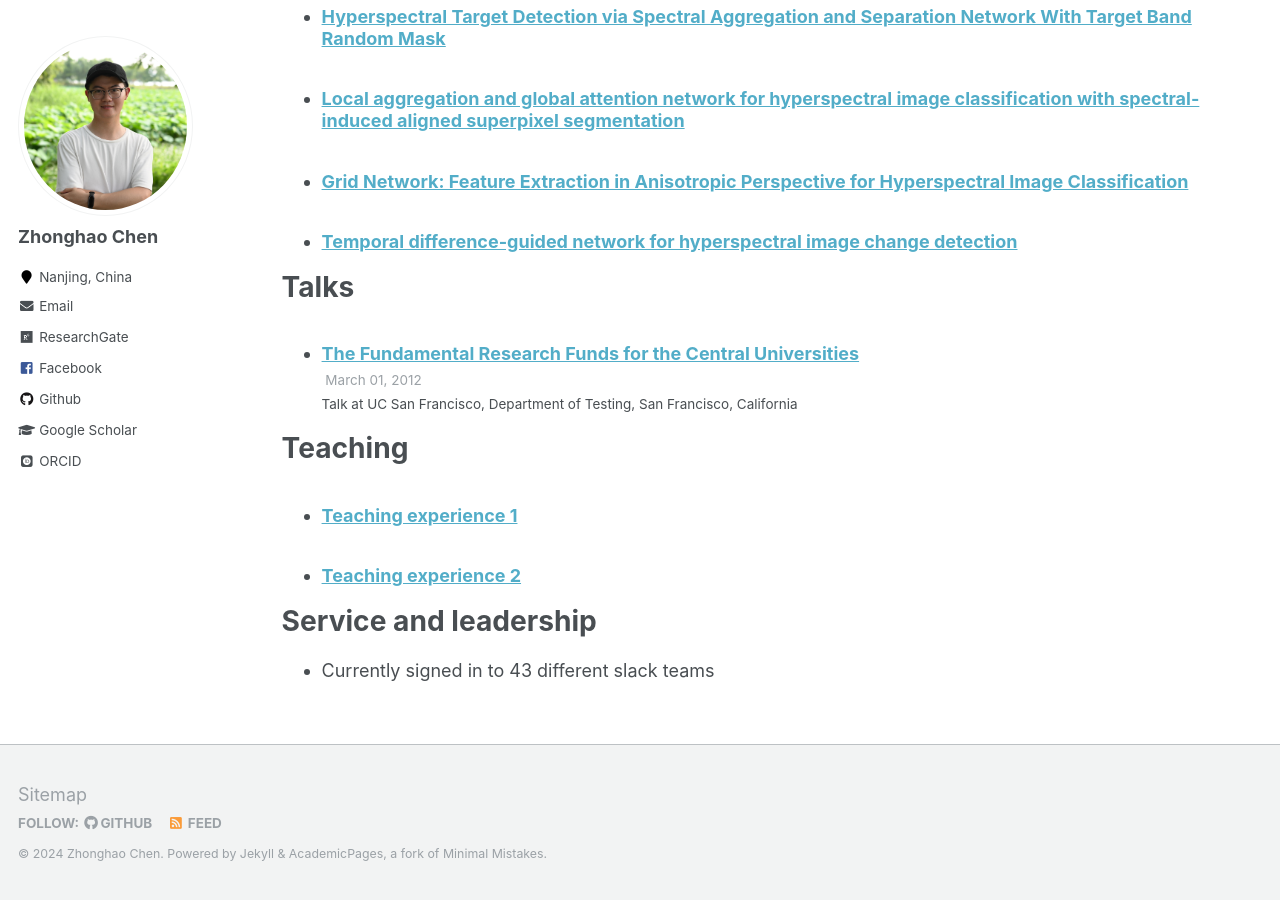
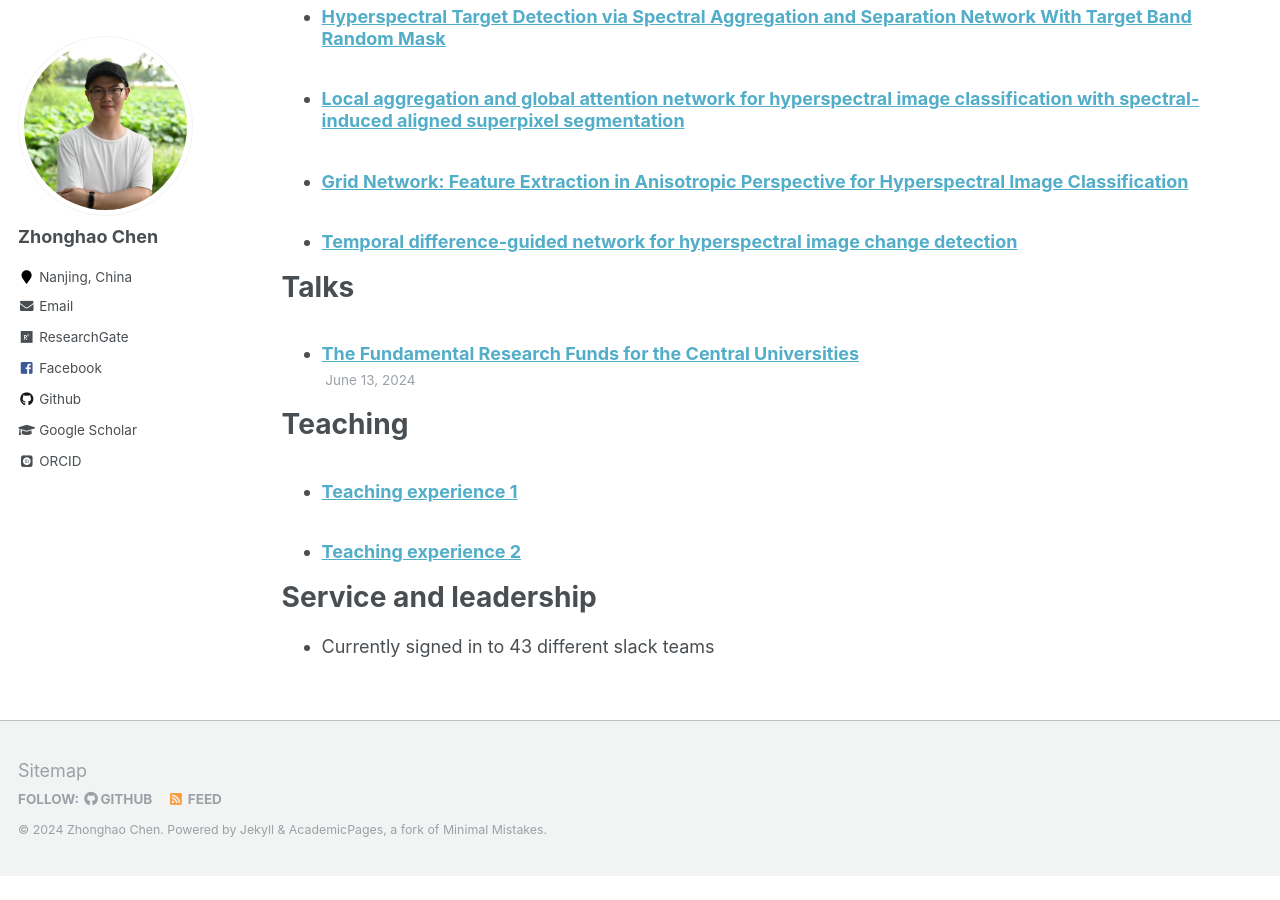
Before and after one commit to zhonghaochen/zhonghaochen.github.io, a Jekyll site: the page built from _pages/cv.md, in a window 1280 px wide and 900 px high, scrolled down 2038 px. Built offline with Jekyll 4.4.1, drawn with Linux system fonts in a browser that asks for light colours; some web fonts are replaced; after the commit the page ends 2914 px from its top, so only the background shows below that.

Commit message:
Update project1.md

```diff
--- a/_talks/project1.md
+++ b/_talks/project1.md
@@ -3,9 +3,6 @@ title: "The Fundamental Research Funds for the Central Universities"
 collection: talks
 type: "Talk"
 permalink: /talks/project1
-venue: "UC San Francisco, Department of Testing"
-date: 2012-03-01
-location: "San Francisco, California"
 ---
 
 This is a description of your talk, which is a markdown files that can be all markdown-ified like any other post. Yay markdown!
```
